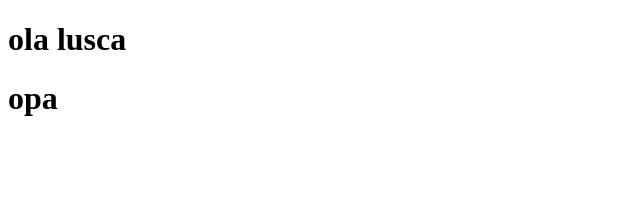
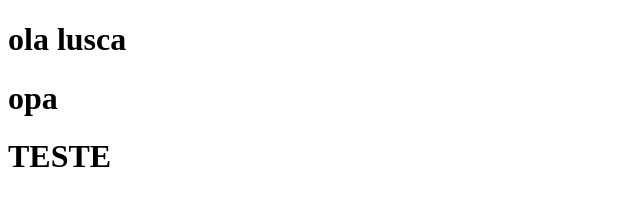
Before and after one commit to hangman-css/formulario, a plain HTML site: page index.html in a window 1280 px wide. Shown: the whole page, without its empty margins (0-640 px from the left). Drawn offline with Linux system fonts and the light colour scheme.

Commit message:
formulario

```diff
--- a/index.html
+++ b/index.html
@@ -12,5 +12,6 @@
             ola lusca
         </h1>
         <h1>opa</h1>
+        <H1>TESTE</H1>
 </body>
 </html>
```
Also changed, not shown: style.css (added).
